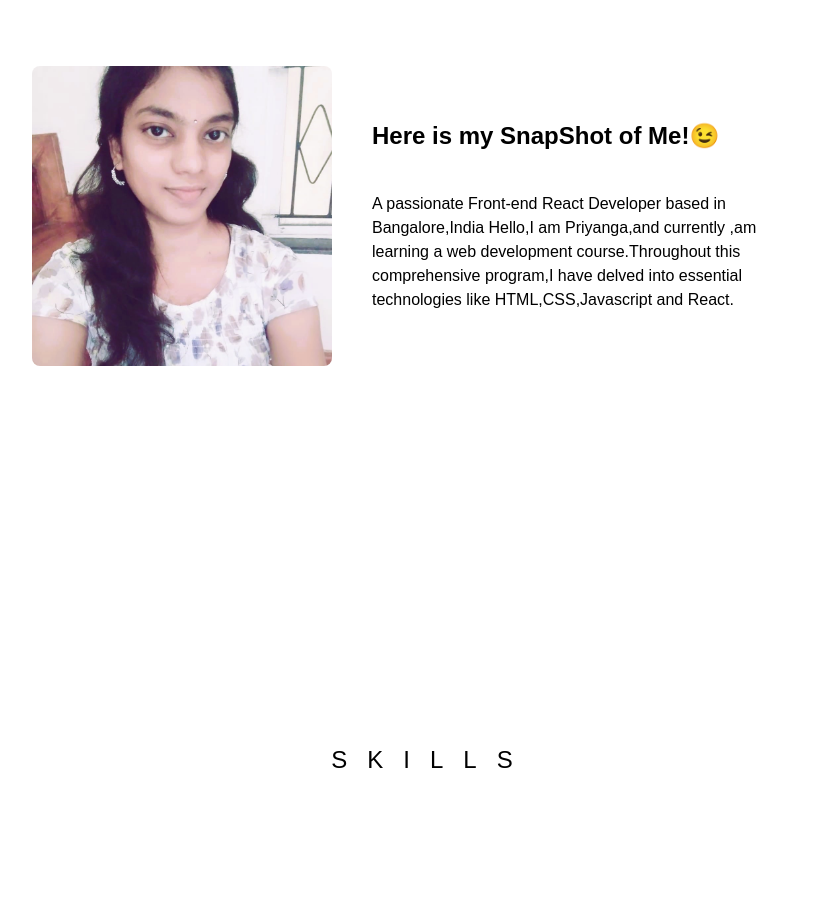
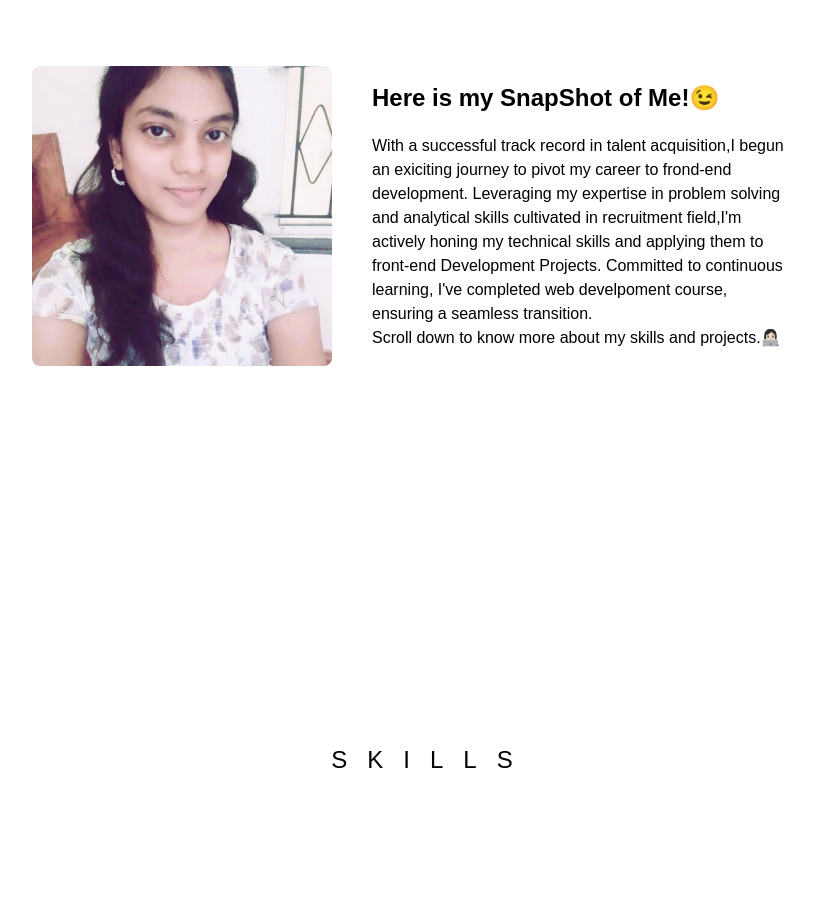
Before and after one commit to Priyanga-Developer/NewPortfolio, a React (Create React App) app: page / in a window 1280 px wide. Shown: the part 1000-1908 px from the top of the page, without its empty margins (208-1022 px from the left). Built offline with nearby package versions, Linux system fonts and the light colour scheme; the HTML template or start-up script is replaced by a standard one.

Commit message:
icon added

```diff
--- a/src/Components/About.jsx
+++ b/src/Components/About.jsx
@@ -22,10 +22,12 @@ const About = () => {
         src={profile}
         className='mb-10 md:mb-0 flex-shrink-0 w-56 h-56 rounded-full object-cover md:rounded-lg md:w-64 md:h-95 xl:w-[300px] xl:h-[300px] mt-40 md:mt-0 '
         alt="myprofile" />
-        <div className='space-y-10 px-0 md:px-10'>
+        <div className='space-y-5 px-0 md:px-10'>
             <h4 className='text-2xl font-semibold text-center md:text-left '>Here is my SnapShot of Me!😉</h4>
             <p className='text-base text-center md:text-left'>
-            A passionate Front-end React Developer based in Bangalore,India  Hello,I am Priyanga,and currently ,am learning a web development course.Throughout this comprehensive program,I have delved into essential technologies like HTML,CSS,Javascript and React.
+             With a successful track record in talent acquisition,I begun an exiciting journey to pivot my career to frond-end development.
+            Leveraging my expertise in problem solving and analytical skills cultivated in recruitment field,I'm actively honing my technical skills and applying them to front-end Development Projects.
+            Committed to continuous learning, I've completed web develpoment course, ensuring a seamless transition.<br/>Scroll down to know more about my skills and projects.👩🏻‍💻
             </p>
         </div>
     </motion.div>
```
